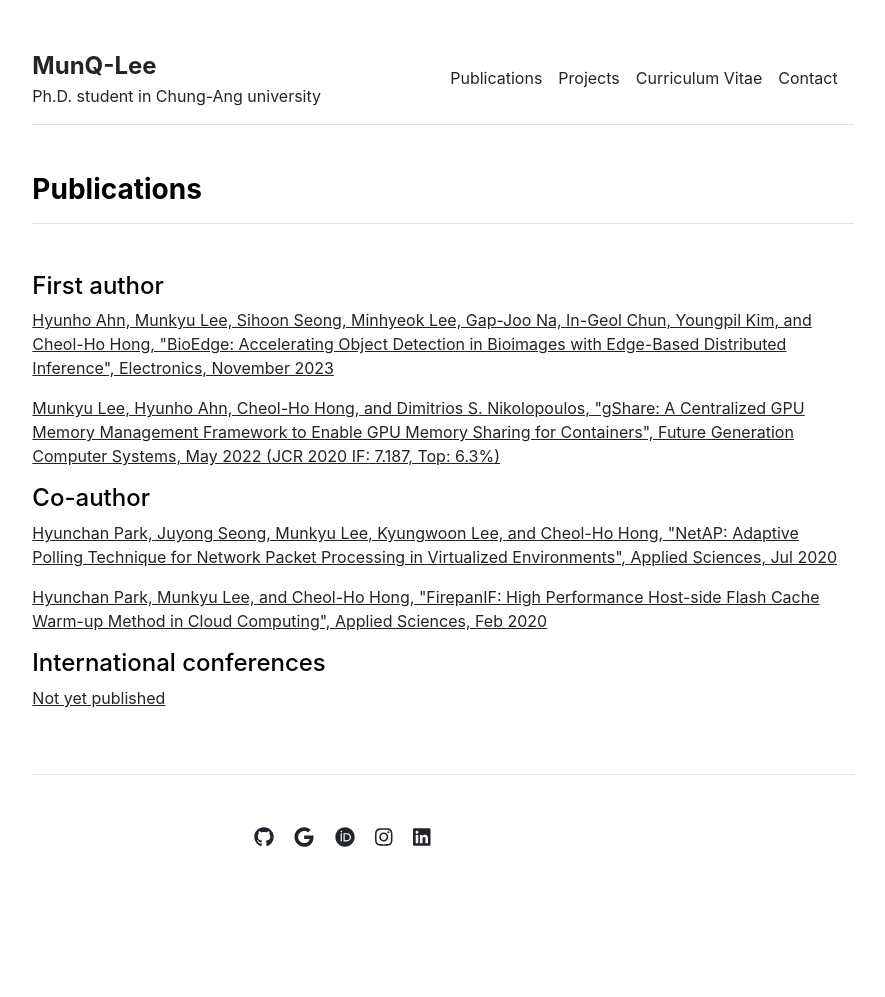
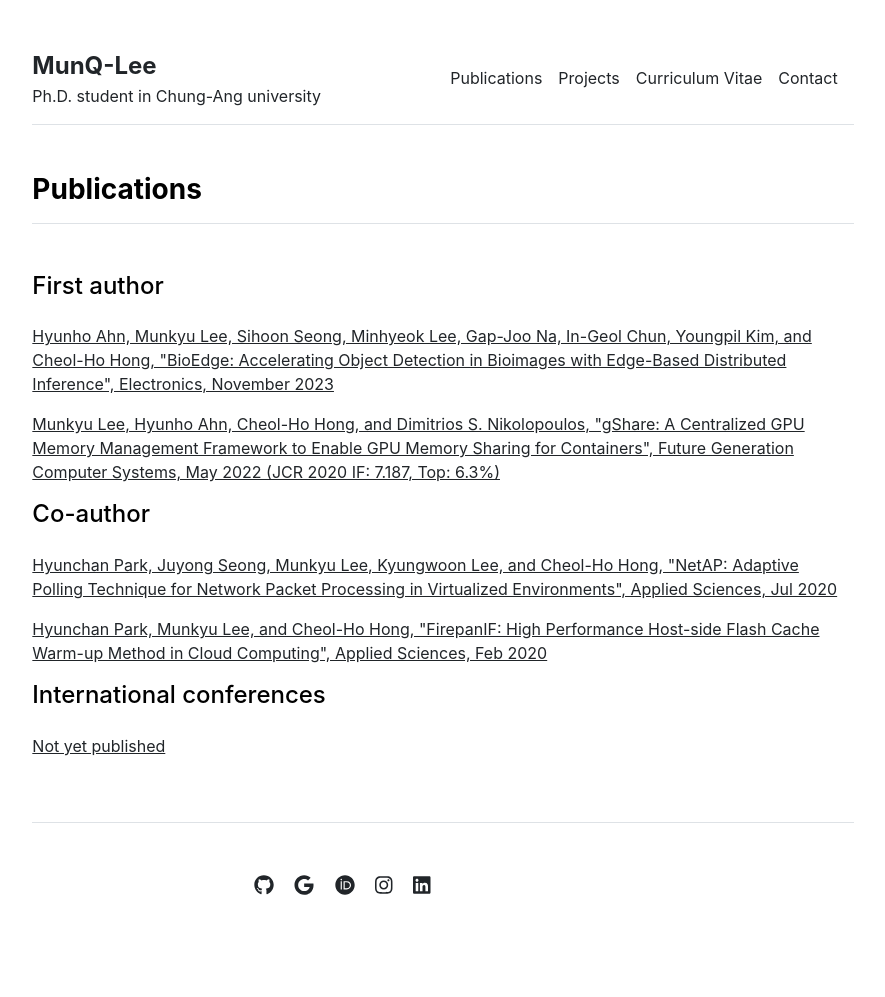
Before and after one commit to hoonySS/hoonySS.github.io, a Jekyll site: the page built from publications.md, in a window 1280 px wide. Shown: the whole page, without its empty margins (197-1082 px from the left). Built offline with Jekyll 4.4.1, drawn with Linux system fonts in a browser that asks for light colours; before the commit the page ends 949 px from its top, so only the background shows below that.

Commit message:
20240102

```diff
--- a/_includes/projects.html
+++ b/_includes/projects.html
@@ -1,13 +1,13 @@
 <div class="row g-5 mb-5">
   <div>
-    <h2 class="fw-bold border-bottom pb-3 mb-5">Projects</h2>
-    <h3>Current projects</h3>
+    <h3 class="fw-bold border-bottom pb-3 mb-5">Projects</h2>
+    <h4 class="pb-3">Current projects</h3>
     {% for item in site.data.projects.current %}
       <p class="fw-bold">{{ item.name }}</p>
       <p> &nbsp; &#149; {{ item.institution }}</p>
       <p> &nbsp; &#149; {{ item.date }}</p>
     {% endfor %}
-    <h3>Past projects</h3>
+    <h4 class="pb-3">Past projects</h3>
     {% for item in site.data.projects.past %}
       <p class="fw-bold">{{ item.name }}</p>
       <p> &nbsp; &#149; {{ item.institution }}</p>
--- a/_includes/publications.html
+++ b/_includes/publications.html
@@ -6,15 +6,15 @@
         <p><a href="{{ item.url }}">{{ item.name }}</a></p>
       {% endfor %}
     {% else %}
-      <h4>First author</h4>
+      <h4 class="pb-3">First author</h4>
       {% for item in site.data.publications.first %}
         <p><a href="{{ item.url }}">{{ item.name }}</a></p>
       {% endfor %}
-      <h4>Co-author</h4>
+      <h4 class="pb-3">Co-author</h4>
       {% for item in site.data.publications.coop %}
         <p><a href="{{ item.url }}">{{ item.name }}</a></p>
       {% endfor %}
-      <h4>International conferences</h4>
+      <h4 class="pb-3">International conferences</h4>
       {% for item in site.data.publications.conferences %}
         <p><a href="{{ item.url }}">{{ item.name }}</a></p>
       {% endfor %}
```
